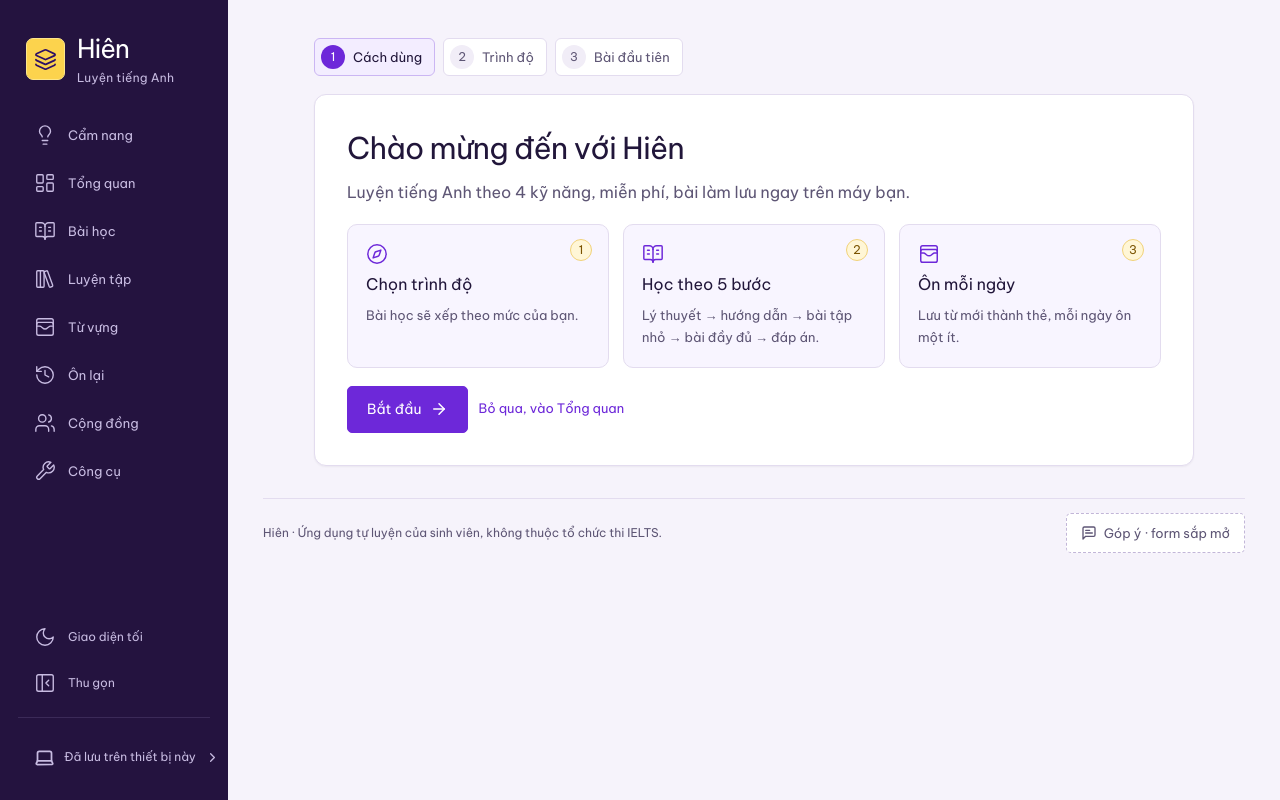
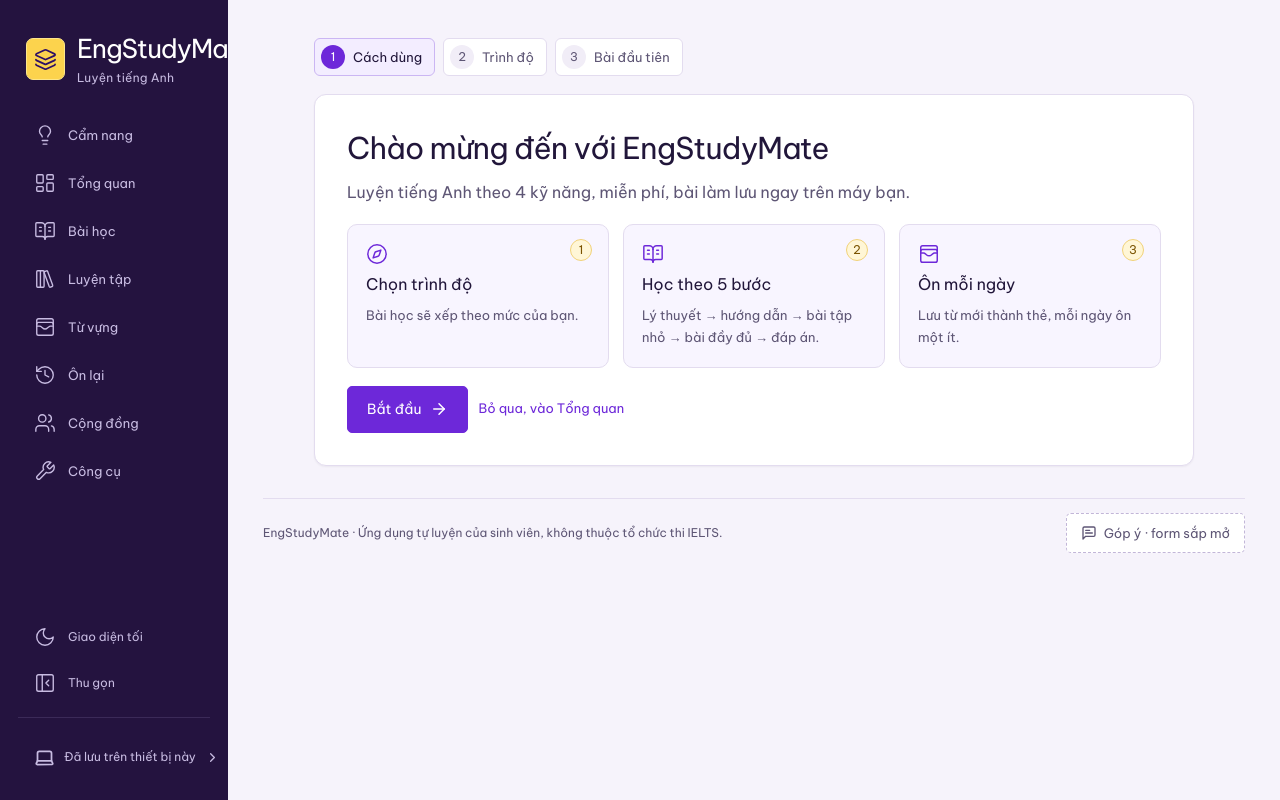
Before and after one commit to nxtruoong/English-Tips-Webapp, a React (Vite) app: page /#start in a window 1280 px wide. Built offline with nearby package versions, Linux system fonts and the light colour scheme.

Commit message:
feat: đổi tên ứng dụng thành EngStudyMate
Đổi tên hiển thị từ Hiên sang EngStudyMate ở logo, tiêu đề tab, mô tả trang,
chân trang và các thông báo. Giữ nguyên khóa lưu trữ hien.* để không mất dữ
liệu học đã lưu trên thiết bị.

```diff
--- a/index.html
+++ b/index.html
@@ -6,12 +6,12 @@
     <meta name="theme-color" content="#24133f" />
     <meta
       name="description"
-      content="Hiên — Luyện IELTS theo kỹ năng. Làm bài, kiểm tra kết quả và theo dõi tiến độ."
+      content="EngStudyMate — Luyện IELTS theo kỹ năng. Làm bài, kiểm tra kết quả và theo dõi tiến độ."
     />
     <link rel="icon" href="/favicon.svg" type="image/svg+xml" />
     <link rel="icon" href="/favicon-32.png" sizes="32x32" type="image/png" />
     <link rel="apple-touch-icon" href="/apple-touch-icon.png" />
-    <title>Hiên — IELTS Practice</title>
+    <title>EngStudyMate — Luyện tiếng Anh</title>
     <script>
       // Set the theme before first paint to avoid a light flash in dark mode.
       (function () {
--- a/src/App.tsx
+++ b/src/App.tsx
@@ -286,12 +286,12 @@ export default function App() {
         Đến nội dung chính
       </a>
       <aside className="sidebar">
-        <a className="wordmark" href="#today" aria-label="Hiên — về Hôm nay">
+        <a className="wordmark" href="#today" aria-label="EngStudyMate — về Hôm nay">
           <span className="brand-mark">
             <Layers size={23} strokeWidth={1.8} />
           </span>
           <span>
-            Hiên<small>Luyện tiếng Anh</small>
+            EngStudyMate<small>Luyện tiếng Anh</small>
           </span>
         </a>
         <nav aria-label="Điều hướng chính">
@@ -344,7 +344,9 @@ export default function App() {
       <main id="main" tabIndex={-1}>
         {conflict && (
           <div className="storage-error" role="alert">
-            <p>Dữ liệu vừa được lưu từ một tab Hiên khác. Chọn bản muốn giữ để tránh ghi đè bài làm.</p>
+            <p>
+              Dữ liệu vừa được lưu từ một tab EngStudyMate khác. Chọn bản muốn giữ để tránh ghi đè bài làm.
+            </p>
             <div className="actions">
               <button onClick={reload}>Dùng dữ liệu mới nhất</button>
               <button onClick={dismissConflict}>Giữ bản của tab này</button>
@@ -512,7 +514,7 @@ export default function App() {
           </>
         )}
         <footer className="site-footer">
-          <span>Hiên · Ứng dụng tự luyện của sinh viên, không thuộc tổ chức thi IELTS.</span>
+          <span>EngStudyMate · Ứng dụng tự luyện của sinh viên, không thuộc tổ chức thi IELTS.</span>
           {feedbackReady() ? (
             <a className="feedback-button" href={FEEDBACK_FORM_URL} target="_blank" rel="noreferrer">
               <MessageSquareText size={16} aria-hidden="true" />
--- a/src/pages/DataSettings.tsx
+++ b/src/pages/DataSettings.tsx
@@ -126,8 +126,8 @@ export function DataSettings({
         <Settings2 size={30} strokeWidth={1.2} />
         <h2>Sao lưu & khôi phục</h2>
         <p>
-          Hiên chưa có tài khoản hay đồng bộ. Xóa dữ liệu trình duyệt có thể làm mất bài. Xuất tệp định kỳ để
-          sao lưu hoặc chuyển sang thiết bị khác.
+          EngStudyMate chưa có tài khoản hay đồng bộ. Xóa dữ liệu trình duyệt có thể làm mất bài. Xuất tệp
+          định kỳ để sao lưu hoặc chuyển sang thiết bị khác.
         </p>
         <p>
           {data.attempts.length} lượt học · {data.saved.length} câu đã lưu ·{' '}
@@ -162,12 +162,14 @@ export function DataSettings({
           <h3>Xóa dữ liệu trên thiết bị này</h3>
           <p>
             Thao tác xóa toàn bộ lượt học, bản nháp, câu đã lưu, bản ghi âm, thẻ từ vựng và lịch sử ngày học
-            trong Hiên.
+            trong EngStudyMate.
           </p>
           <button
             disabled={busy}
             onClick={() => {
-              if (confirm('Xóa toàn bộ dữ liệu Hiên trên thiết bị này? Thao tác không thể hoàn tác.')) {
+              if (
+                confirm('Xóa toàn bộ dữ liệu EngStudyMate trên thiết bị này? Thao tác không thể hoàn tác.')
+              ) {
                 onClear();
                 setMessage('Đã xóa. Đợi thanh bên báo “Đã lưu” rồi hãy đóng trang.');
               }
--- a/src/pages/GuideTabs.tsx
+++ b/src/pages/GuideTabs.tsx
@@ -62,7 +62,7 @@ export function GuidePage() {
       <a className="start-banner" href="#start">
         <PlayCircle size={26} strokeWidth={1.6} aria-hidden="true" />
         <span>
-          <strong>Mới dùng Hiên?</strong>
+          <strong>Mới dùng EngStudyMate?</strong>
           Làm quen trong 3 bước: cách dùng, chọn trình độ, vào bài đầu tiên.
         </span>
         <ArrowRight size={18} aria-hidden="true" />
--- a/src/pages/LevelPanel.tsx
+++ b/src/pages/LevelPanel.tsx
@@ -131,7 +131,7 @@ export function LevelQuiz({
   return (
     <div className="level-quiz result" ref={box}>
       <p className="quiz-kicker">
-        Bạn trả lời “Đúng” {yes}/{levelQuestions.length} câu. Hiên gợi ý:
+        Bạn trả lời “Đúng” {yes}/{levelQuestions.length} câu. EngStudyMate gợi ý:
       </p>
       <h3 tabIndex={-1}>{levelPaths[recommended].label}</h3>
       <p className="quiz-kicker">Hoặc chọn mức khác:</p>
--- a/src/pages/StartPage.tsx
+++ b/src/pages/StartPage.tsx
@@ -98,7 +98,7 @@ export function StartPage({
       {step === 0 && (
         <section className="start-card" aria-labelledby="start-title">
           <h1 id="start-title" tabIndex={-1}>
-            Chào mừng đến với Hiên
+            Chào mừng đến với EngStudyMate
           </h1>
           <p className="start-lead">
             Luyện tiếng Anh theo 4 kỹ năng, miễn phí, bài làm lưu ngay trên máy bạn.
--- a/src/pages/UitNote.tsx
+++ b/src/pages/UitNote.tsx
@@ -29,8 +29,8 @@ export function UitNote() {
         .
       </p>
       <p>
-        Trường quy về thang TOEIC; chứng chỉ khác được quy đổi theo bảng của trường. Bài trên Hiên luyện đủ 4
-        kỹ năng nên dùng được cho mọi loại chứng chỉ.
+        Trường quy về thang TOEIC; chứng chỉ khác được quy đổi theo bảng của trường. Bài trên EngStudyMate
+        luyện đủ 4 kỹ năng nên dùng được cho mọi loại chứng chỉ.
       </p>
       <div className="uit-links">
         <a href={standard?.source.url} target="_blank" rel="noreferrer">
--- a/src/storage.ts
+++ b/src/storage.ts
@@ -12,7 +12,7 @@ function db(): Promise<IDBDatabase> {
       request.onupgradeneeded = () => request.result.createObjectStore('study');
       request.onsuccess = () => resolve(request.result);
       request.onerror = () => reject(request.error);
-      request.onblocked = () => reject(new Error('Đóng các tab Hiên khác rồi tải lại.'));
+      request.onblocked = () => reject(new Error('Đóng các tab EngStudyMate khác rồi tải lại.'));
     });
     database.catch(() => {
       database = undefined;
@@ -50,7 +50,7 @@ function date(value: unknown): value is string {
 }
 export function validateData(value: unknown, allowBlobs = false): StudyData {
   if (!record(value) || value.schema !== 1 || !Array.isArray(value.attempts) || !strings(value.saved))
-    throw new Error('Tệp không đúng định dạng Hiên phiên bản 1.');
+    throw new Error('Tệp không đúng định dạng EngStudyMate phiên bản 1.');
   const ids = new Set<string>();
   const attempts = value.attempts.map((item: unknown): Attempt => {
     if (
```
